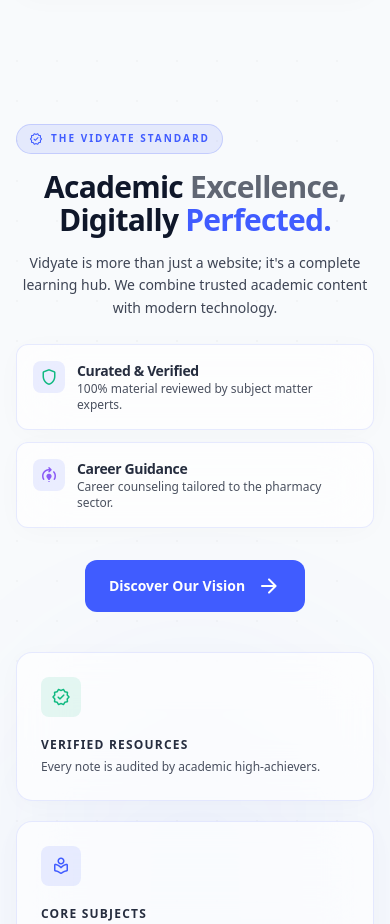
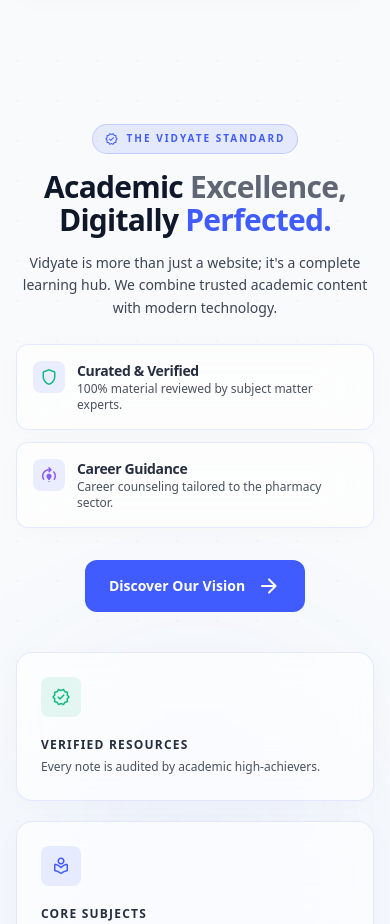
Before and after one commit to aqualatepvtltd/vidyate, a React (Vite) app: page / in a window 390 px wide. Shown: the part 1520-2444 px from the top of the page. Built offline with nearby package versions, Linux system fonts and the light colour scheme.

Commit message:
all update

```diff
--- a/pages/Home.tsx
+++ b/pages/Home.tsx
@@ -128,7 +128,7 @@
 
         <div className="flex flex-col xl:flex-row gap-10 md:gap-16 items-start">
           <div className="w-full xl:w-2/5 xl:sticky xl:top-40">
-            <div className="inline-flex items-center gap-2 px-3 py-1 rounded-full bg-[#405cff]/10 border border-[#405cff]/20 text-[#405cff] text-[10px] font-black uppercase tracking-[0.2em] mb-4 md:mb-6">
+            <div className="flex w-fit mx-auto md:mx-0 items-center gap-2 px-3 py-1 rounded-full bg-[#405cff]/10 border border-[#405cff]/20 text-[#405cff] text-[10px] font-black uppercase tracking-[0.2em] mb-4 md:mb-6">
               <span className="material-symbols-rounded text-sm">verified</span>
               The Vidyate Standard
             </div>
```
